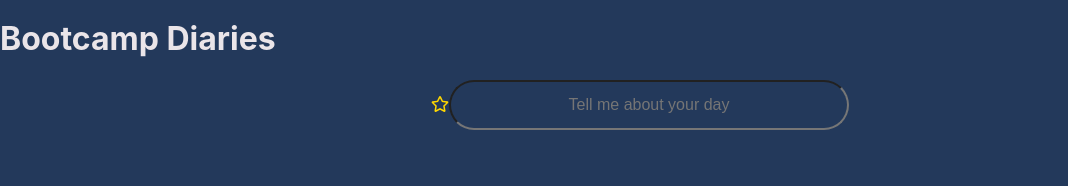
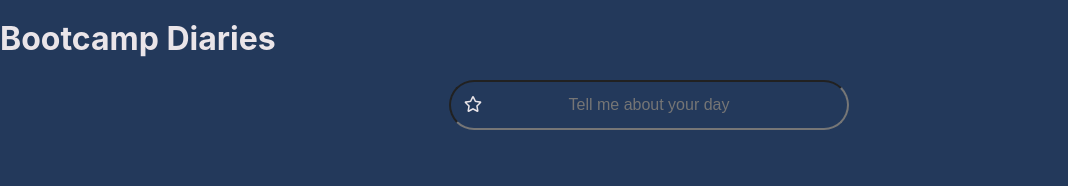
Before and after one commit to 4-u-2-write/4-u-2-write, a React (Create React App) app: page / in a window 1280 px wide. Shown: the top 186 px of the page, without its empty margins (0-1068 px from the left). Built offline with nearby package versions, Linux system fonts and the light colour scheme.

Commit message:
uploading for team

```diff
--- a/src/App.css
+++ b/src/App.css
@@ -9,6 +9,7 @@ html { -moz-box-sizing: border-box; -webkit-box-sizing: border-box; box-sizing:
 *, *:before, *:after {box-sizing: inherit}
 
 .sr-only { position: absolute; width: 1px; height: 1px; margin: -1px; border: 0; padding: 0; white-space: nowrap; clip-path: inset(100%); clip: rect(0 0 0 0); overflow: hidden;}
+
 
 
 body {
@@ -58,8 +59,23 @@ textarea {
 
 }
 
+label .star {
+    position: relative;
+}
+
 .star {
-    color: gold;
+    color: #EAE5E9;
+    position: absolute;
+    left: 8%;
+}
 
-
+.icons {
+    width: 250px;
+    border-radius: 40px;
+    border: 1px solid #EAE5E9;
+    padding: 20px;
+    transform: rotate(90deg);
+    float: right;
+    position: relative;
+    top: 300px;
 }
```
Also changed, not shown: src/App.js (+10 -4 lines).
